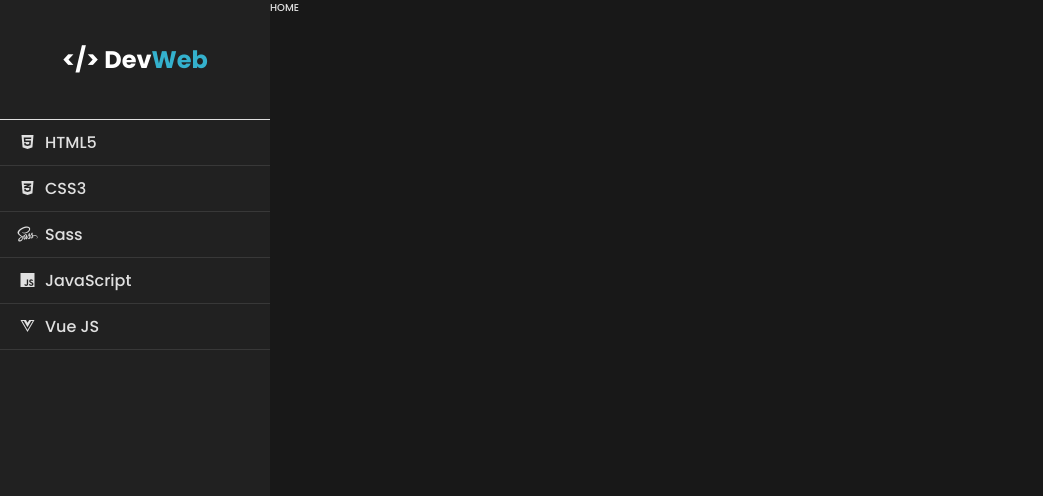
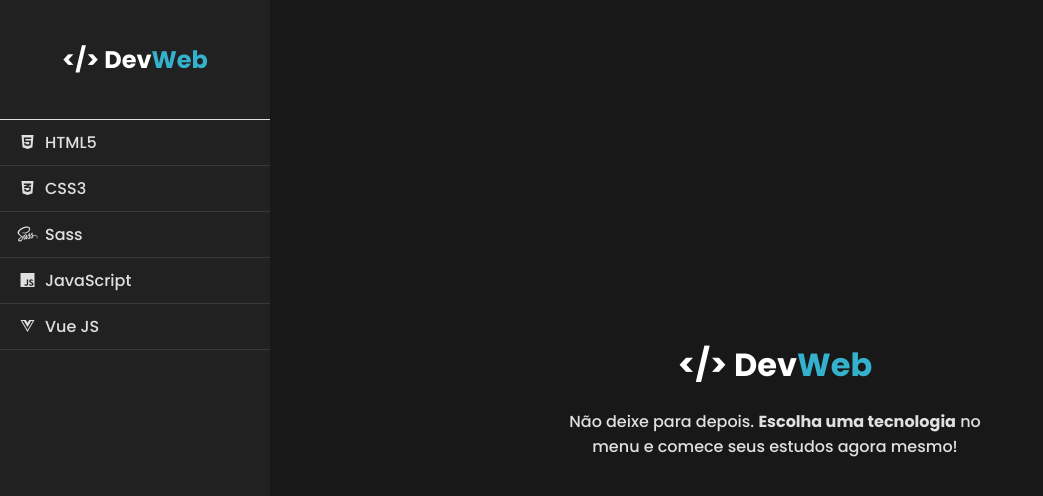
Before and after one commit to filipealvess/DevWeb, a Vue app: page / in a window 1280 px wide. Shown: the top 496 px of the page, without its empty margins (0-1043 px from the left). Built offline with nearby package versions, Linux system fonts and the light colour scheme.

Commit message:
Fill home view

```diff
--- a/src/App.vue
+++ b/src/App.vue
@@ -115,6 +115,10 @@
     overflow-y: auto;
   }
 
+  .view p {
+    font-size: 1.6rem;
+  }
+
   @media (max-width: 770px) {
     #app {
       grid-template-columns: 100vw;
--- a/src/views/Home.vue
+++ b/src/views/Home.vue
@@ -1,6 +1,11 @@
 <template>
   <div @click="$emit('click')" class="view">
-    HOME
+    <p class="logo">&lt;/&gt; Dev<span class="blue">Web</span></p>
+    <p class="invitation">
+      Não deixe para depois.
+      <strong>Escolha uma tecnologia</strong>
+      no menu e comece seus estudos agora mesmo!
+    </p>
   </div>
 </template>
 
@@ -14,5 +19,27 @@
 </script>
 
 <style scoped>
+  .view {
+    display: flex;
+    flex-direction: column;
+    justify-content: center;
+    align-items: center;
+  }
 
+  .logo {
+    margin-bottom: 20px;
+    font-size: 3.2rem;
+    font-weight: bold;
+    color: var(--white);
+  }
+
+  .invitation {
+    width: 90%;
+    max-width: 450px;
+    text-align: center;
+  }
+
+  .blue {
+    color: var(--blue);
+  }
 </style>
```
